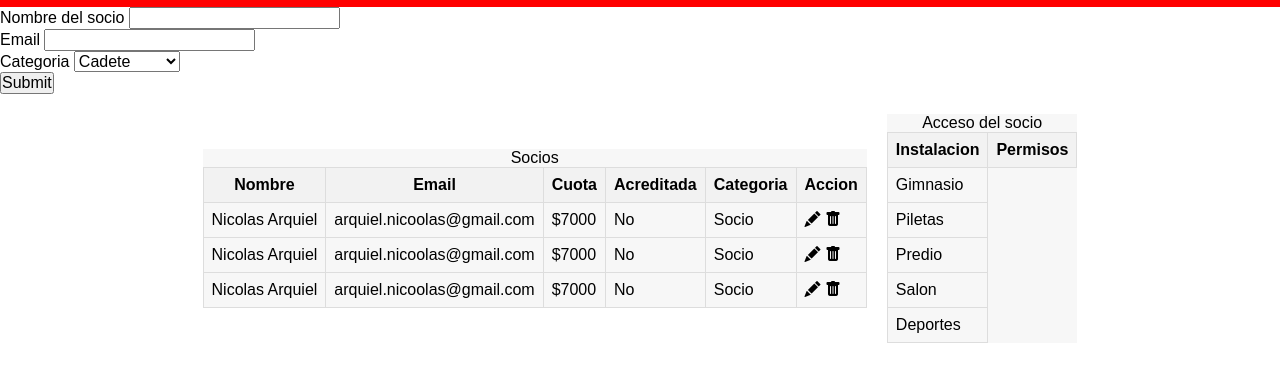
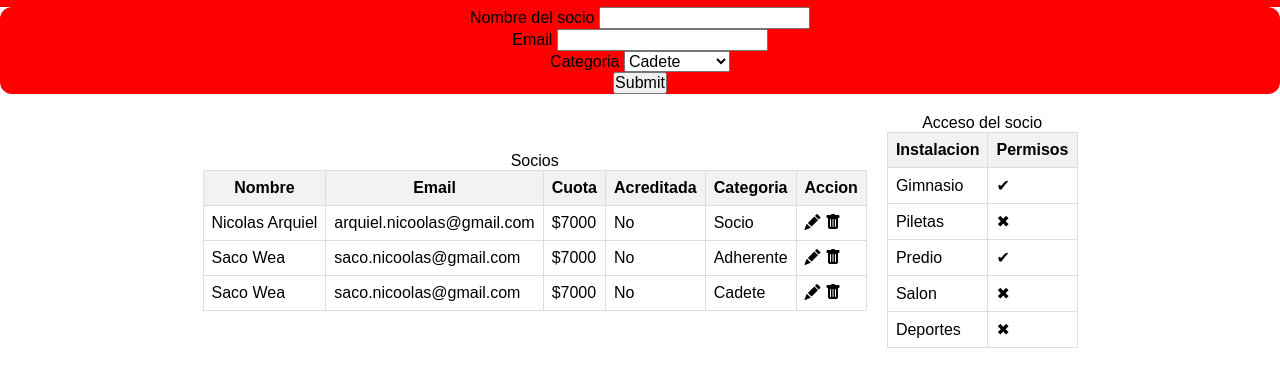
Before and after one commit to nicolas-arquiel/tp-argprograma-etapa2, a plain HTML site: page index.html in a window 1280 px wide. Both pictures are taken after a click on the button "Agregar". Shown: the part 41-428 px from the top of the page. Drawn offline with nearby package versions, Linux system fonts and the light colour scheme.

Commit message:
carga basica de JS

```diff
--- a/index.html
+++ b/index.html
@@ -19,7 +19,8 @@
         <button class="add-button">Agregar</button>
     </nav>
     <!-- Formulario de registro de socios -->
-    <form class="hidden custom-form">
+    <div class="hidden form-div">
+        <form class="custom-form centered">
             <div>
                 <label>Nombre del socio</label>
                 <input type="text">
@@ -40,9 +41,10 @@
                 <input type="submit">
             </div>
         </form>
+    </div>
     <div class="table-container">
         <!-- Tabla de socios activos -->
-        <table class="centered custom-table">
+        <table class="centered custom-table partner-table">
             <caption>Socios</caption>
             <th>Nombre</th>
             <th>Email</th>
@@ -50,73 +52,10 @@
             <th>Acreditada</th>
             <th>Categoria</th>
             <th>Accion</th>
-            <tr>
-                <td>
-                    Nicolas Arquiel
-                </td>
-                <td>
-                    arquiel.nicoolas@gmail.com
-                </td>
-                <td>
-                    $7000
-                </td>
-                <td>
-                    No
-                </td>
-                <td>
-                    Socio
-                </td>
-                <td>
-                    <i class="bi bi-pencil-fill"></i>
-                    <i class="bi bi-trash-fill"></i>
-                </td>
-            </tr>
-            <tr>
-                <td>
-                    Nicolas Arquiel
-                </td>
-                <td>
-                    arquiel.nicoolas@gmail.com
-                </td>
-                <td>
-                    $7000
-                </td>
-                <td>
-                    No
-                </td>
-                <td>
-                    Socio
-                </td>
-                <td>
-                    <i class="bi bi-pencil-fill"></i>
-                    <i class="bi bi-trash-fill"></i>
-                </td>
-            </tr>
-            <tr>
-                <td>
-                    Nicolas Arquiel
-                </td>
-                <td>
-                    arquiel.nicoolas@gmail.com
-                </td>
-                <td>
-                    $7000
-                </td>
-                <td>
-                    No
-                </td>
-                <td>
-                    Socio
-                </td>
-                <td>
-                    <i class="bi bi-pencil-fill"></i>
-                    <i class="bi bi-trash-fill"></i>
-                </td>
-            </tr>
         </table>
 
         <!-- Tabla de acceso segun el socio -->
-        <table class="centered custom-table">
+        <table class="centered custom-table access-table">
             <caption>Acceso del socio</caption>
             <th>Instalacion</th>
             <th>Permisos</th>
@@ -124,25 +63,40 @@
                 <td>
                     Gimnasio
                 </td>
+                <td>
+                    ✔
+                </td>
             </tr>
             <tr>
                 <td>
                     Piletas
+                </td>
+                <td>
+                    ✖
                 </td>
             </tr>
             <tr>
                 <td>
                     Predio
                 </td>
+                <td>
+                    ✔
+                </td>
             </tr>
             <tr>
                 <td>
                     Salon
                 </td>
+                <td>
+                    ✖
+                </td>
             </tr>
             <tr>
                 <td>
                     Deportes
+                </td>
+                <td>
+                    ✖
                 </td>
             </tr>
         </table>
--- a/script.js
+++ b/script.js
@@ -1,11 +1,73 @@
-const socios = []
+const addButton = document.querySelector('.add-button')
+const formDiv = document.querySelector('.form-div')
+const partnerTable = document.querySelector('.partner-table')
+const accessTable = document.querySelector('.access-table')
+
+class Member {
+    constructor(name, email, subscription, accredited, category) {
+        this.name = name
+        this.email = email
+        this.subscription = subscription
+        this.accredited = accredited
+        this.category = category
+    }
+}
+
+const member1 = new Member('Nicolas Arquiel', 'arquiel.nicoolas@gmail.com', 7000, 'No', 'Socio')
+const member2 = new Member('Saco Wea', 'saco.nicoolas@gmail.com', 7000, 'No', 'Adherente')
+const member3 = new Member('Saco Wea', 'saco.nicoolas@gmail.com', 7000, 'No', 'Cadete')
+
+const partners = [member1, member2, member3]
 
 
-const addButton = document.querySelector('.add-button')
-const form = document.querySelector('.custom-form')
+partners.forEach(partner => {
+    const row = partnerTable.insertRow() // Agrega una nueva fila a la tabla
 
-addButton.addEventListener('click',()=>{
-    form.classList.contains('hidden') ?
-    form.classList.remove('hidden') :
-    form.classList.add('hidden')
+    // Agrega las celdas a la fila
+    const nameCell = row.insertCell()
+    nameCell.textContent = partner.name
+
+    const emailCell = row.insertCell()
+    emailCell.textContent = partner.email
+
+    const subscriptionCell = row.insertCell()
+    subscriptionCell.textContent = `$${partner.subscription}`
+
+    const accreditedCell = row.insertCell()
+    accreditedCell.textContent = partner.accredited
+
+    const categoryCell = row.insertCell()
+    categoryCell.textContent = partner.category
+
+    const actionCell = row.insertCell()
+    actionCell.innerHTML = `
+    <i class="bi bi-pencil-fill"></i>
+    <i class="bi bi-trash-fill"></i> `
+
+    row.addEventListener('click', () => {
+        console.log('Fila clickeada:', partner.name)
+        updateAccessTable(partner.category)
+    })
 })
+
+const updateAccessTable = (category) => {
+    switch (category) {
+        case 'Socio':
+            console.log('es socio')
+            break
+        case 'Adherente':
+            console.log('es Adherente')
+            break
+        case 'Cadete':
+            console.log('es Cadete')
+            break
+        default:
+            break
+    }
+}
+
+addButton.addEventListener('click', () => {
+    formDiv.classList.contains('hidden') ?
+        formDiv.classList.remove('hidden') :
+        formDiv.classList.add('hidden')
+})
--- a/styles.css
+++ b/styles.css
@@ -1,4 +1,5 @@
-*, html{
+*,
+html {
     margin: 0;
     padding: 0;
     font-size: 16px;
@@ -13,39 +14,62 @@ h1 {
     display: none;
 }
 
-.custom-nav{
+.add-button{
+    z-index: 11000;
+}
+
+.select {
+    border: 2px solid red;
+}
+
+
+.custom-nav {
     display: flex;
     justify-content: space-around;
     background-color: red;
     padding: 10px;
 }
 
-.centered{
+.centered {
     display: flex;
     flex-direction: column;
     align-items: center;
-    justify-content:center;
+    justify-content: center;
 }
 
-.table-container{
+.form-div{
+    border-radius: 12px;
+    background-color: red;
+}
+
+.table-container {
     display: flex;
-    justify-content:center;
+    justify-content: center;
     align-items: center;
     margin: 20px;
     gap: 20px;
 }
 
+
+.custom-table-cell {
+    border: 1px solid #ddd;
+    padding: 8px;
+  }
+
+
 .custom-table {
-    border-collapse: collapse; /* Fusionar los bordes de las celdas */
-    background-color: #f7f7f7; /* Color de fondo tenue */
+    border-collapse: collapse;
 }
 
 .custom-table th,
 .custom-table td {
-    border: 1px solid #ddd; /* Bordado de 1px y color gris claro */
-    padding: 8px; /* Espaciado interno de las celdas */
+    border: 1px solid #ddd;
+    /* Bordado de 1px y color gris claro */
+    padding: 8px;
+    /* Espaciado interno de las celdas */
 }
 
 .custom-table th {
-    background-color: #f2f2f2; /* Color de fondo tenue para los encabezados */
+    background-color: #f2f2f2;
+    /* Color de fondo tenue para los encabezados */
 }
```
Also changed, not shown: consigna.txt. Lines whose indentation alone changed are shown as unchanged.
